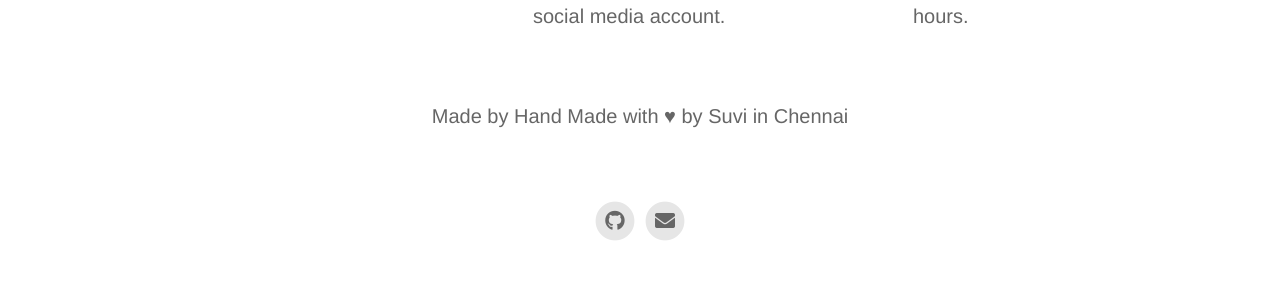
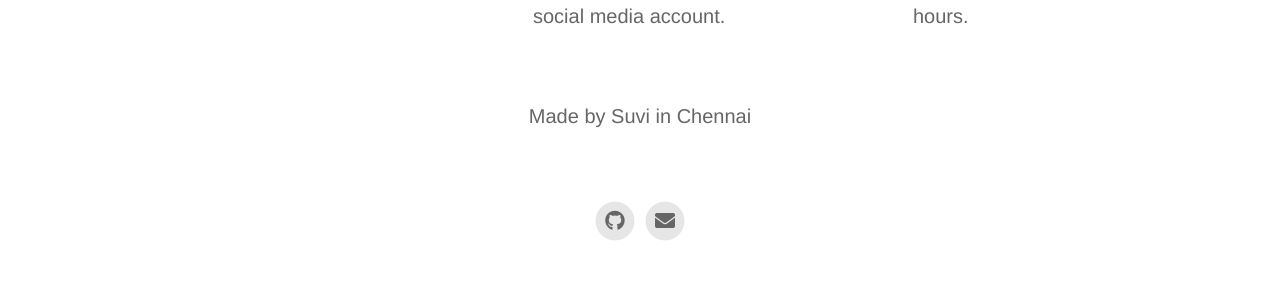
Before and after one commit to vigneshghub/bookish-winner, a Jekyll site: the page built from index.html, in a window 1280 px wide. Shown: the part 1563-1861 px from the top of the page. Built offline with Jekyll 4.4.1, drawn with Linux system fonts in a browser that asks for light colours; nearby versions of some CDN libraries.

Commit message:
Update _config.yml

```diff
--- a/_config.yml
+++ b/_config.yml
@@ -16,7 +16,7 @@ enable_smart_app_banner                   : true
 
 
 # Information About Yourself
-your_name                                 : Hand Made with ♥ by Suvi
+your_name                                 : Suvi
 your_link                                 :
 your_city                                 : Chennai
 email_address                             : mail@example.com
```
